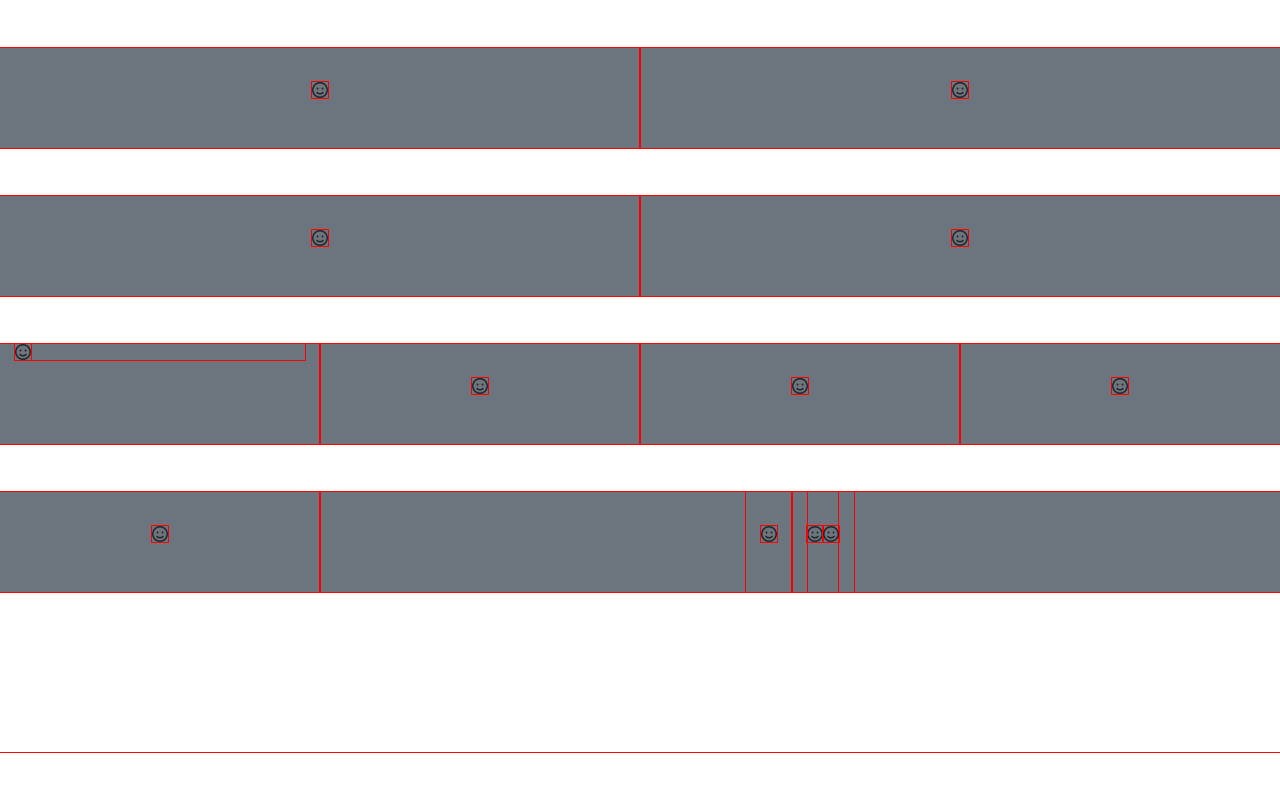
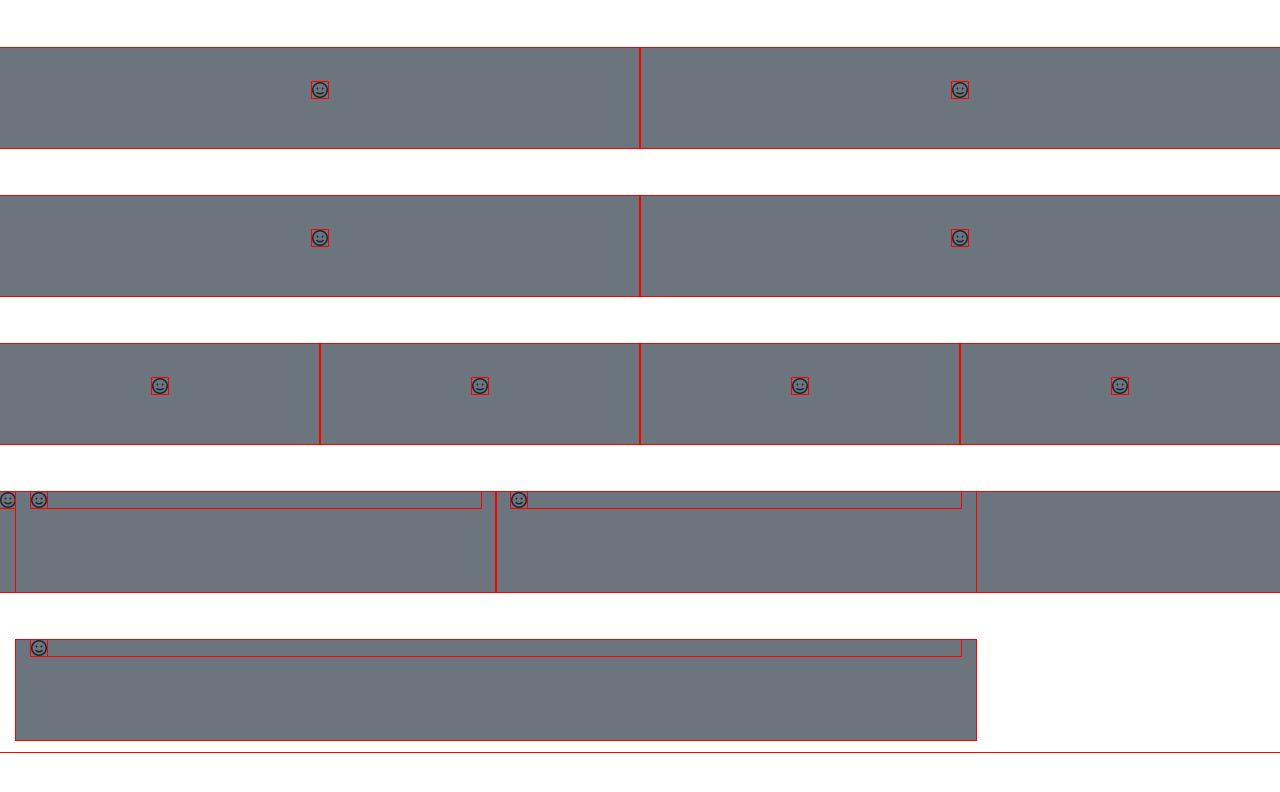
Before and after one commit to micahjbartron/smile.project, a plain HTML site: page index.html in a window 1280 px wide. Drawn offline with nearby package versions, Linux system fonts and the light colour scheme.

Commit message:
more stuff

```diff
--- a/index.html
+++ b/index.html
@@ -43,8 +43,8 @@
       </div>
     </div>
 
-    <div class="row bg-secondary my-5 d-flex justify-content-center align-items-center">
-      <div class="col-3">
+    <div class="row bg-secondary my-5">
+      <div class="col-3 d-flex justify-content-center align-items-center">
         <p><i class="far fa-smile"></i></p>
       </div>
       <div class="col-3 d-flex justify-content-center align-items-center">
@@ -59,20 +59,20 @@
     </div>
 
     <div class="row bg-secondary my-5">
-      <div class="col-sm-3 d-flex justify-content-center align-items-center">
+      <div class="col-sm--3">
         <p><i class="far fa-smile"></i></p>
       </div>
-      <div class="col-sm-9 d-flex justify-content-center align-items-center">
+      <div class="col-sm-9">
         <div class="row bg-secondary">
-          <div class="col-sm-6 d-flex justify-content-center align-items-center">
+          <div class="col-sm-6">
             <p><i class="far fa-smile"></i></p>
           </div>
-          <div class="col-sm-6 d-flex justify-content-center align-items-center">
+          <div class="col-sm-6">
             <p><i class="far fa-smile"></i></p>
           </div>
         </div>
         <div class="row bg-secondary my-5">
-          <div class="col-sm-12 d-flex justify-content-center align-items-center">
+          <div class="col-sm-12">
             <p><i class="far fa-smile"></i></p>
           </div>
         </div>
```
